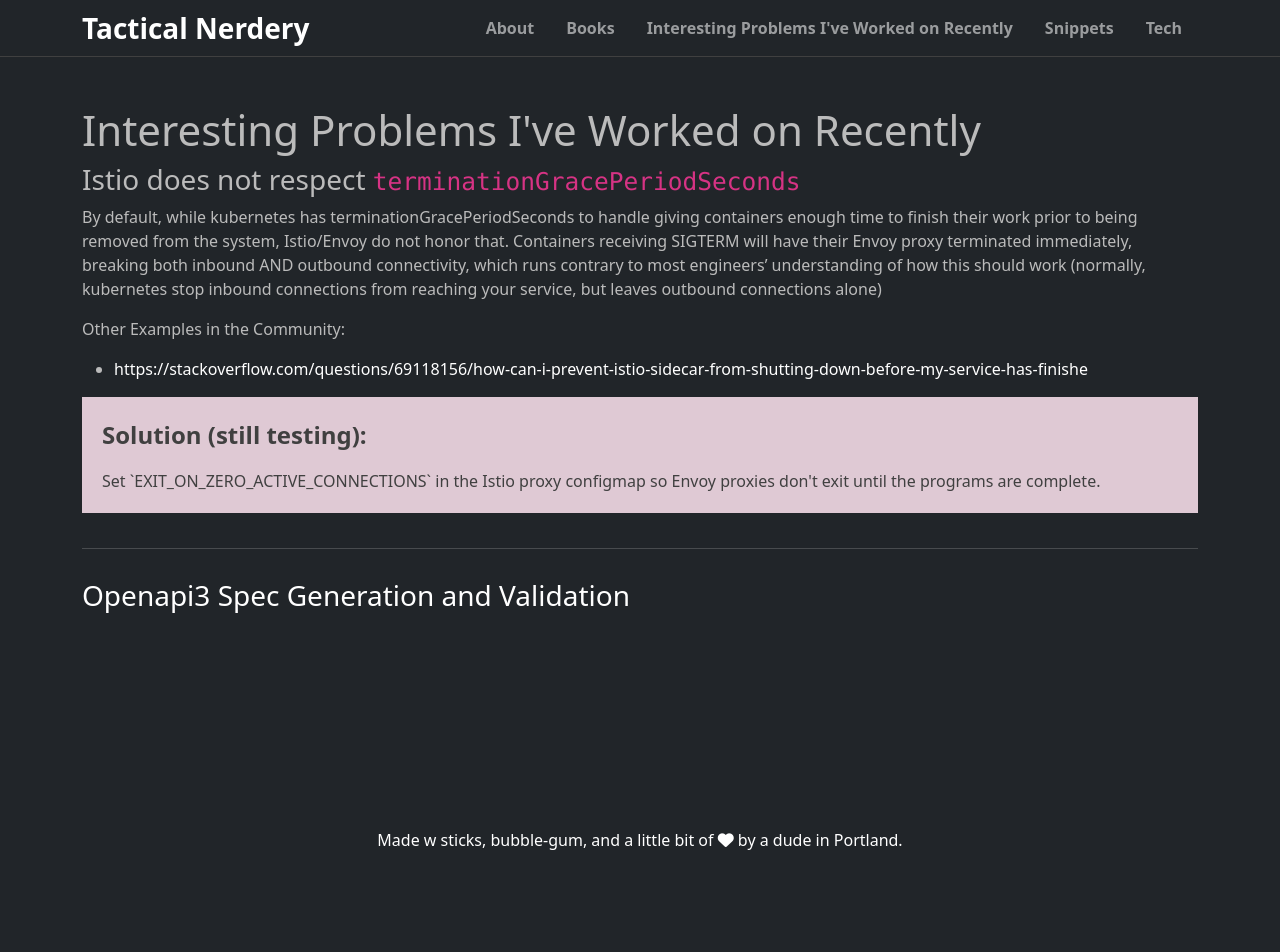
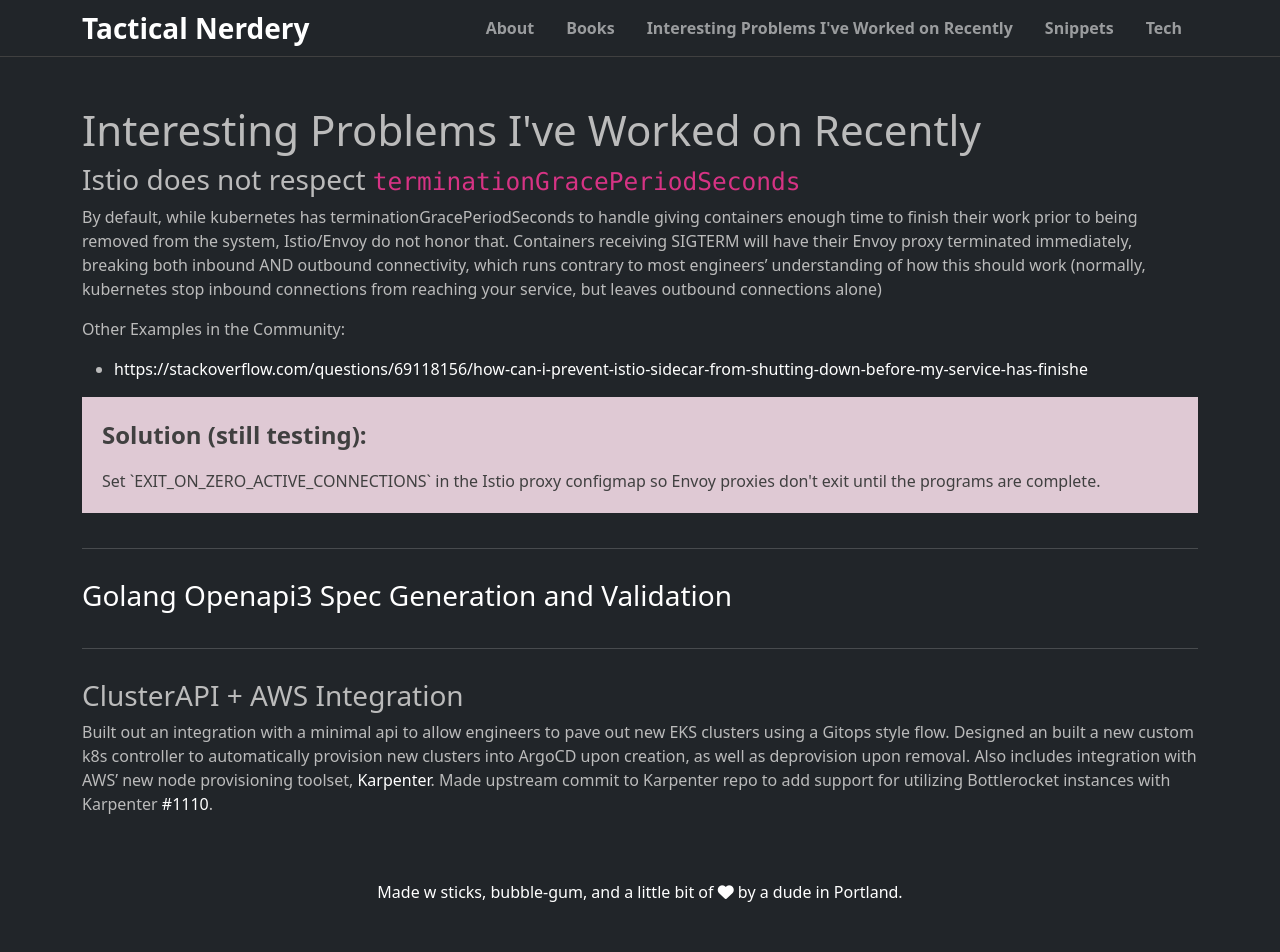
Before and after one commit to rayterrill/tacticalnerdery.com.old, a Jekyll site: the page built from interestingproblems.md, in a window 1280 px wide. Built offline with Jekyll 4.4.1, drawn with Linux system fonts in a browser that asks for light colours; nearby versions of some CDN libraries; before the commit the page ends 900 px from its top, so only the background shows below that.

Commit message:
Update interestingproblems.md

```diff
--- a/interestingproblems.md
+++ b/interestingproblems.md
@@ -15,10 +15,7 @@ Other Examples in the Community:
 Set `EXIT_ON_ZERO_ACTIVE_CONNECTIONS` in the Istio proxy configmap so Envoy proxies don't exit until the programs are complete.
 </div>
 <hr />
-<h3><a href='https://github.com/rayterrill/go_openapi3_examples'>Openapi3 Spec Generation and Validation</a></h3>
-
-<!--
-Openapi3 Spec Generation and Validation
-
-Documented here: [https://github.com/rayterrill/go_openapi3_examples](https://github.com/rayterrill/go_openapi3_examples)
--->
+<h3><a href='https://github.com/rayterrill/go_openapi3_examples'>Golang Openapi3 Spec Generation and Validation</a></h3>
+<hr />
+### ClusterAPI + AWS Integration
+Built out an integration with a minimal api to allow engineers to pave out new EKS clusters using a Gitops style flow. Designed an built a new custom k8s controller to automatically provision new clusters into ArgoCD upon creation, as well as deprovision upon removal. Also includes integration with AWS' new node provisioning toolset, [Karpenter](https://karpenter.sh). Made upstream commit to Karpenter repo to add support for utilizing Bottlerocket instances with Karpenter [#1110](https://github.com/aws/karpenter/pull/1110).
```
